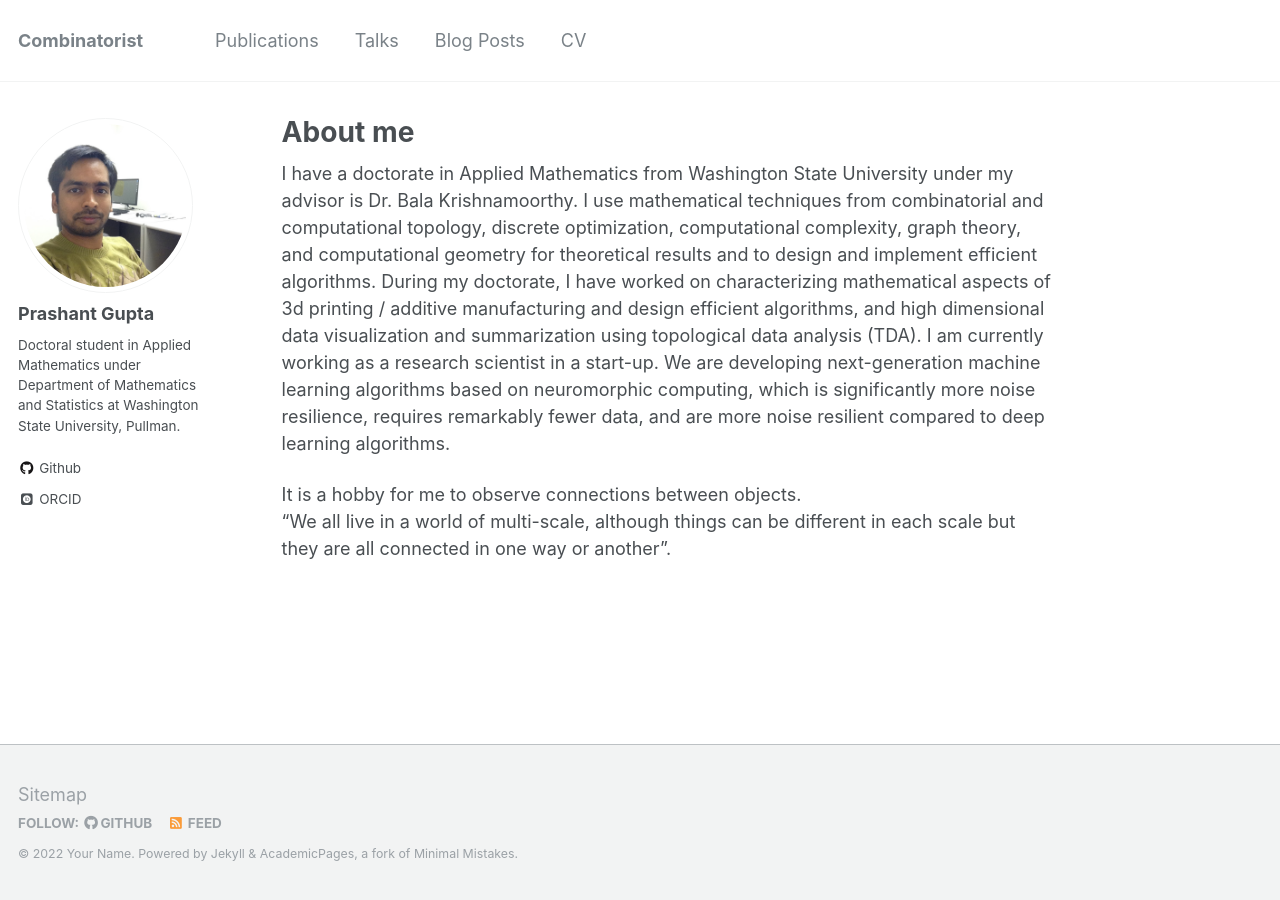
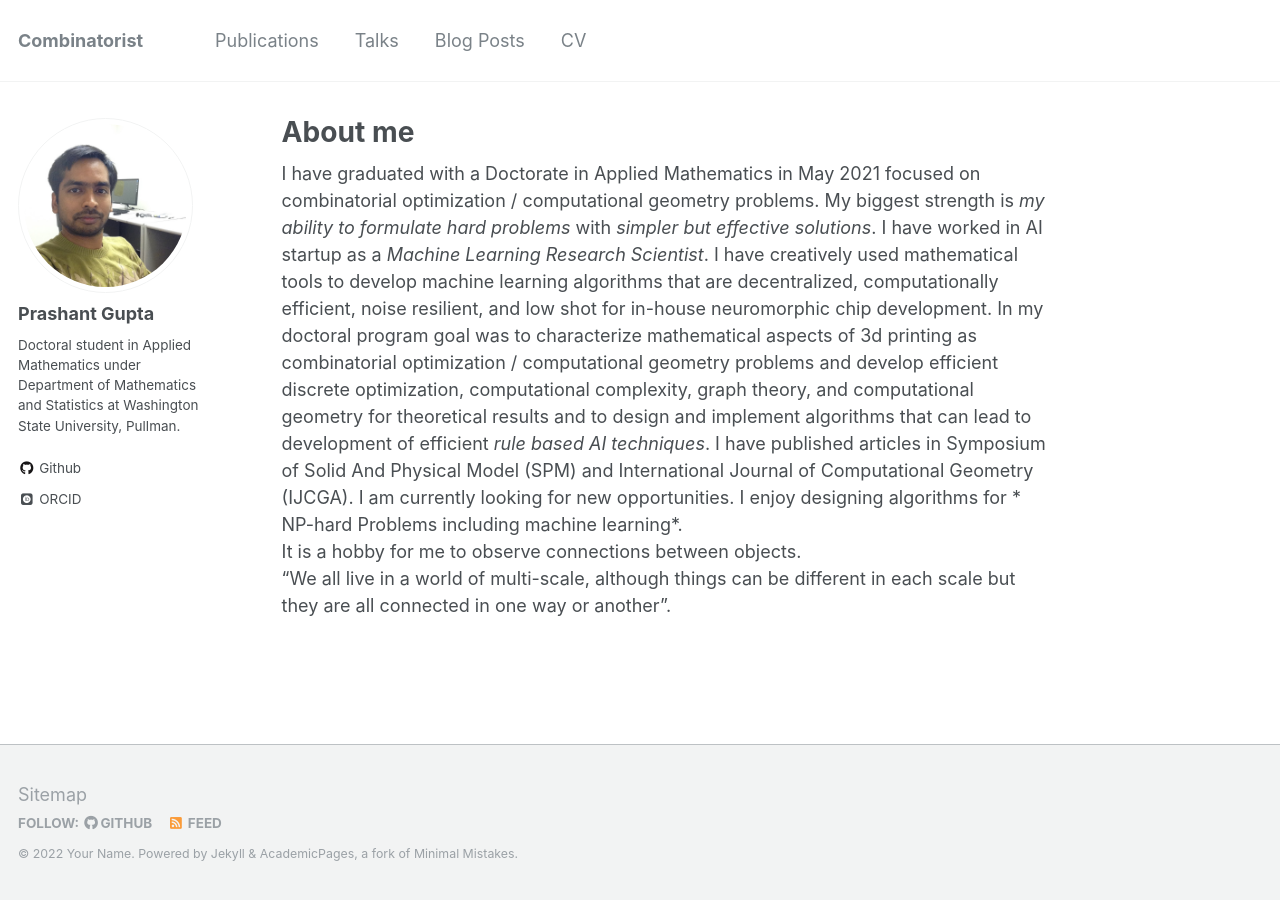
Before and after one commit to pragup/pragup.github.io, a Jekyll site: the page built from _pages/about.md, in a window 1280 px wide. Built offline with Jekyll 4.4.1, drawn with Linux system fonts in a browser that asks for light colours; some web fonts are replaced.

Commit message:
updating about me page

```diff
--- a/_pages/about.md
+++ b/_pages/about.md
@@ -7,14 +7,14 @@ redirect_from:
   - /about/
   - /about.html
 ---
-I have a doctorate in Applied Mathematics from Washington State University under my advisor is Dr. Bala Krishnamoorthy. I use mathematical techniques from combinatorial
-and computational topology, discrete optimization, computational complexity, graph theory, and computational geometry for theoretical results and to design and implement
-efficient algorithms.
-During my doctorate, I have worked on characterizing mathematical aspects of 3d printing / additive manufacturing and design efficient algorithms, and high dimensional
-data visualization and summarization using topological data analysis (TDA).
-I am currently working as a research scientist in a start-up. We are developing next-generation machine learning algorithms based on neuromorphic computing, which is
-significantly more noise resilience, requires remarkably fewer data, and are more noise resilient compared to deep learning algorithms.
-
+I have graduated with a Doctorate in Applied Mathematics in May 2021 focused on combinatorial optimization / computational geometry problems. My biggest strength is *my*
+*ability to formulate hard problems* with *simpler but effective solutions*. I have worked in AI startup as a *Machine Learning Research Scientist*. I have creatively used
+mathematical tools to develop machine learning algorithms that are decentralized, computationally efficient, noise resilient, and low shot for in-house neuromorphic chip
+development.
+In my doctoral program goal was to characterize mathematical aspects of 3d printing as combinatorial optimization / computational geometry problems and develop efficient
+discrete optimization, computational complexity, graph theory, and computational geometry for theoretical results and to design and implement algorithms that can lead to
+development of efficient *rule based AI techniques*. I have published articles in Symposium of Solid And Physical Model (SPM) and International Journal of Computational
+Geometry (IJCGA).
+I am currently looking for new opportunities. I enjoy designing algorithms for * NP-hard Problems including machine learning*.
 It is a hobby for me to observe connections between objects.
-“We all live in a world of multi-scale, although things can be different in each scale but they are all connected in one
-way or another”.
+“We all live in a world of multi-scale, although things can be different in each scale but they are all connected in one way or another”.
```
Also changed, not shown: 1 other file.
